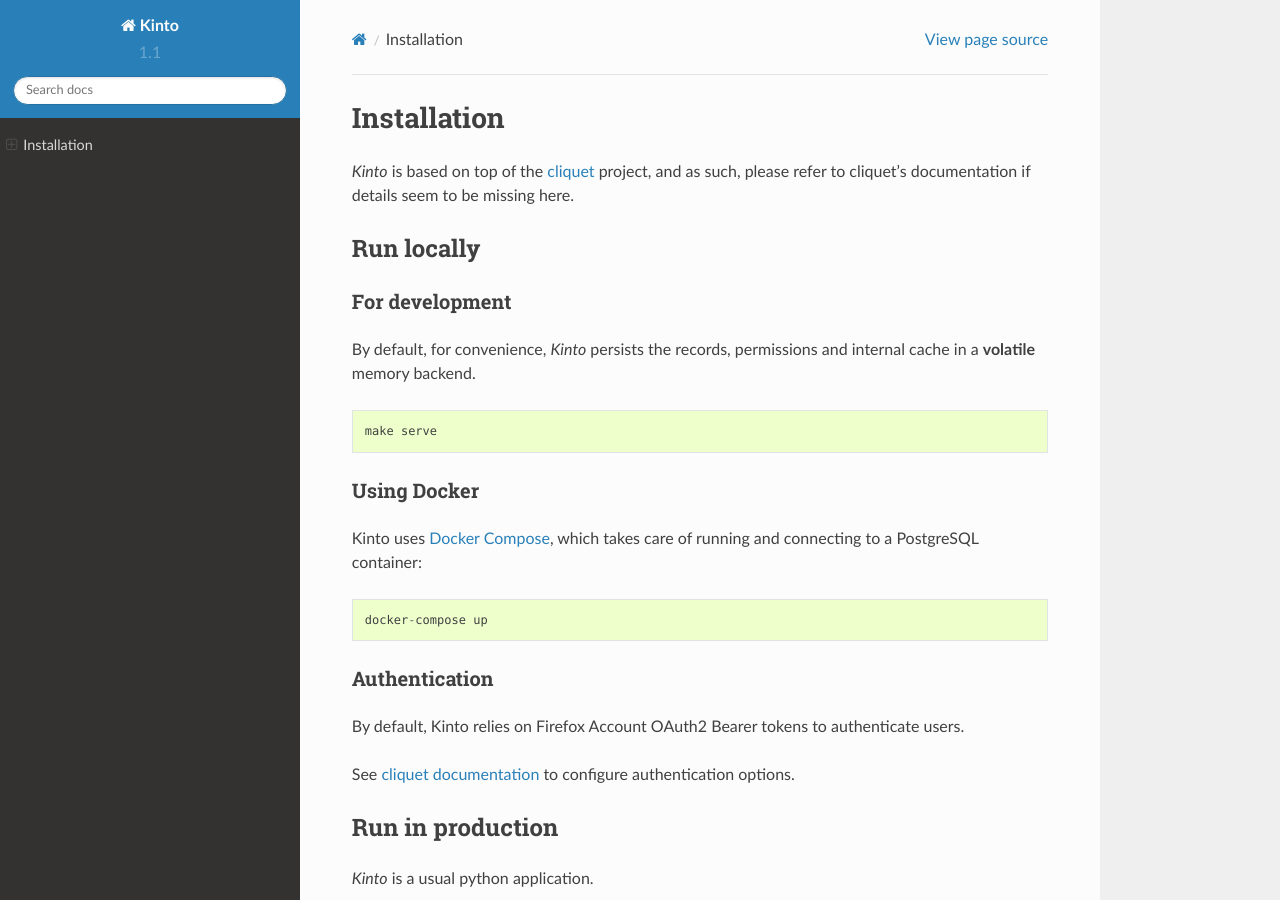
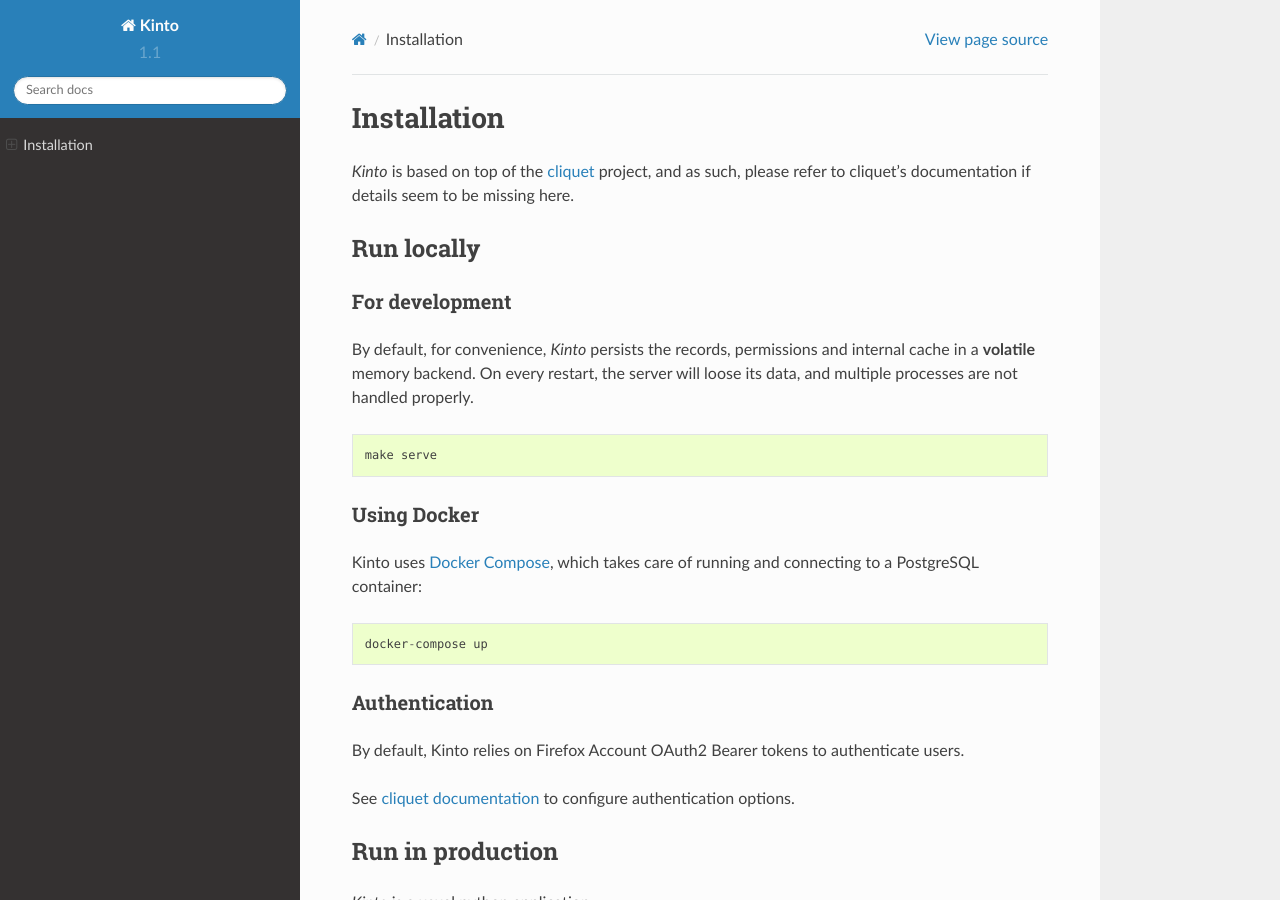
Before and after one commit to Kinto/kinto, a Sphinx documentation site: the page built from docs/installation.rst, in a window 1280 px wide and 900 px high. Built offline with Sphinx 7.4.7 and the Read the Docs theme 2.0.0, drawn with Linux system fonts in a browser that asks for light colours.

Commit message:
Explicit that memory backends are volatile.

```diff
--- a/docs/installation.rst
+++ b/docs/installation.rst
@@ -15,7 +15,8 @@
 ---------------
 
 By default, for convenience, *Kinto* persists the records, permissions and
-internal cache in a **volatile** memory backend.
+internal cache in a **volatile** memory backend. On every restart, the server
+will loose its data, and multiple processes are not handled properly.
 
 ::
 
```
